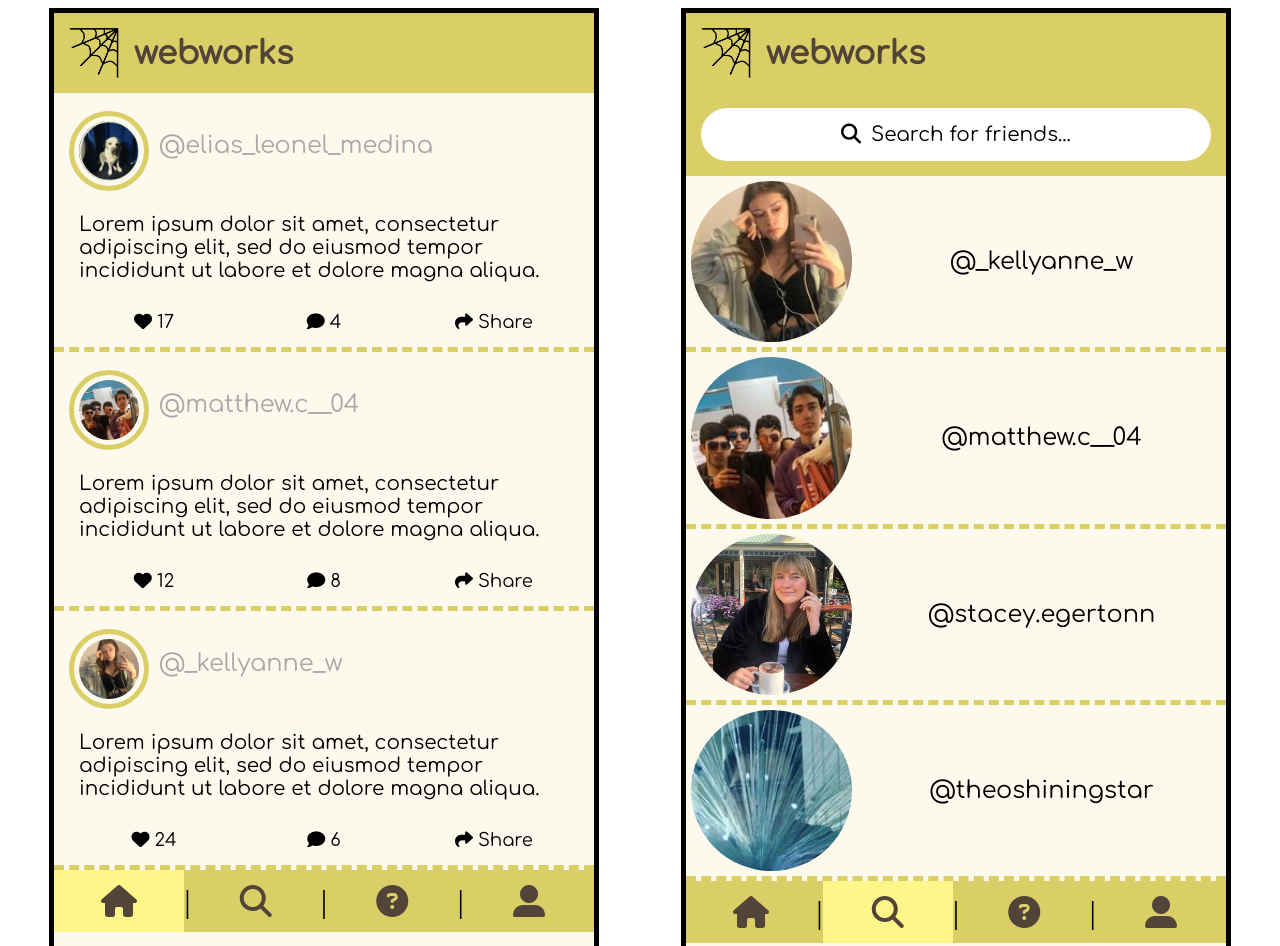
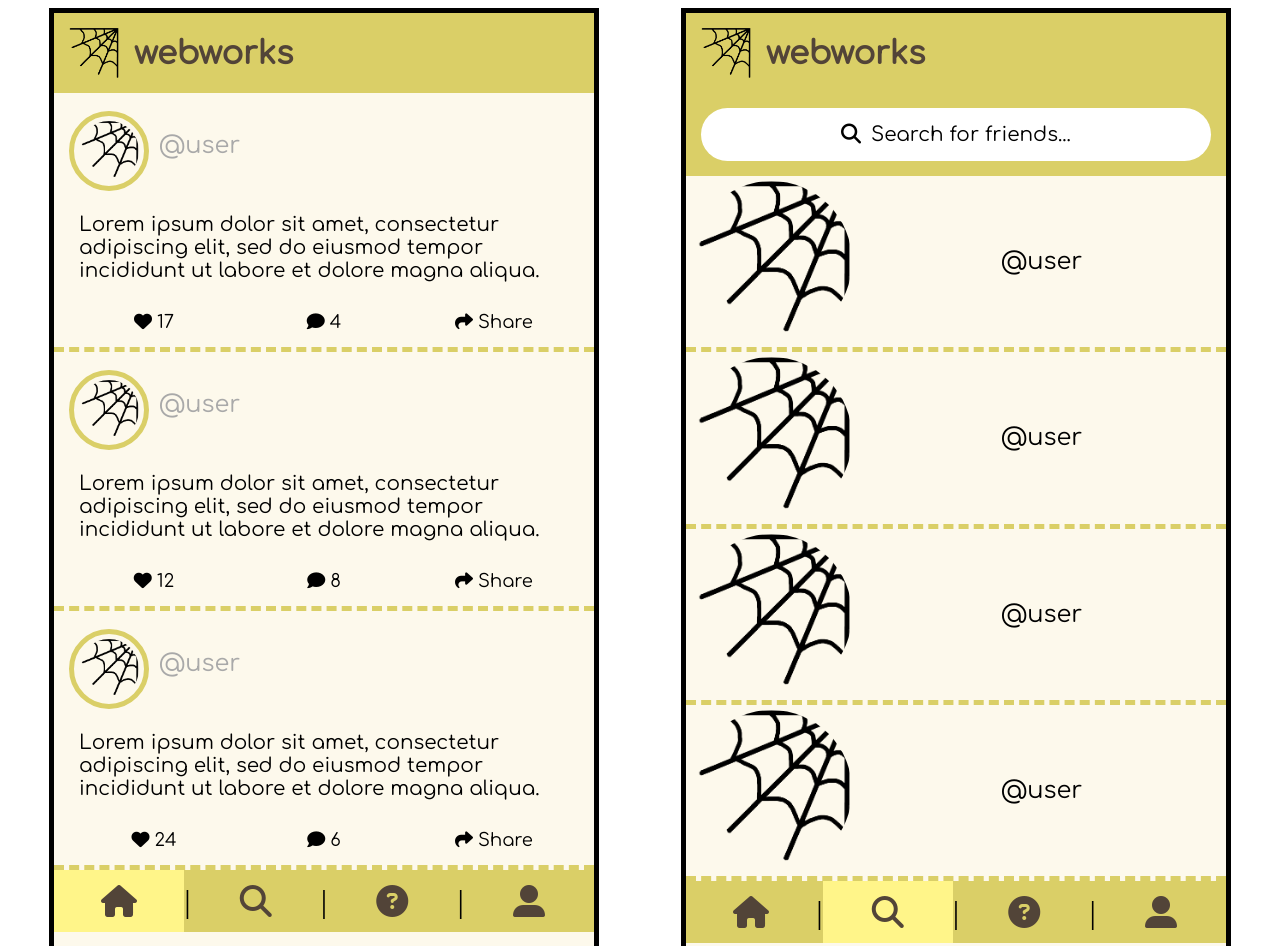
Before and after one commit to bash-theo/webworks-concept, a plain HTML site: page index.html in a window 1280 px wide. Shown: the top 946 px of the page. Drawn offline with Linux system fonts and the light colour scheme.

Commit message:
post-release final update

```diff
--- a/index.html
+++ b/index.html
@@ -29,8 +29,8 @@
 
             <div class="post-container">
                 <div class="top">
-                    <img src="elias.jpg">
-                    <p>@elias_leonel_medina</p>
+                    <img src="logo.png">
+                    <p>@user</p>
                 </div>
                 <p>Lorem ipsum dolor sit amet, consectetur adipiscing elit, sed do eiusmod tempor incididunt ut labore et dolore magna aliqua.</p>
                 <div class="bottom">
@@ -41,8 +41,8 @@
             </div>
             <div class="post-container">
                 <div class="top">
-                    <img src="chidiac.jpg">
-                    <p>@matthew.c__04</p>
+                    <img src="logo.png">
+                    <p>@user</p>
                 </div>
                 <p>Lorem ipsum dolor sit amet, consectetur adipiscing elit, sed do eiusmod tempor incididunt ut labore et dolore magna aliqua.</p>
                 <div class="bottom">
@@ -53,8 +53,8 @@
             </div>
             <div class="post-container">
                 <div class="top">
-                    <img src="kellyanne.jpg">
-                    <p>@_kellyanne_w</p>
+                    <img src="logo.png">
+                    <p>@user</p>
                 </div>
                 <p>Lorem ipsum dolor sit amet, consectetur adipiscing elit, sed do eiusmod tempor incididunt ut labore et dolore magna aliqua.</p>
                 <div class="bottom">
@@ -96,20 +96,20 @@
             </div>
             <div class="search-container">
                 <a>
-                    <img src="kellyanne.jpg">
-                    <p>@_kellyanne_w</p>
+                    <img src="logo.png">
+                    <p>@user</p>
                 </a>
                 <a>
-                    <img src="chidiac.jpg">
-                    <p>@matthew.c__04</p>
+                    <img src="logo.png">
+                    <p>@user</p>
                 </a>
                 <a>
-                    <img src="stace.jpg">
-                    <p>@stacey.egertonn</p>
+                    <img src="logo.png">
+                    <p>@user</p>
                 </a>
                 <a>
-                    <img src="meh.jpg">
-                    <p>@theoshiningstar</p>
+                    <img src="logo.png">
+                    <p>@user</p>
                 </a>
             </div>
 
```
Also changed, not shown: chidiac.jpg (deleted), elias.jpg (deleted), kellyanne.jpg (deleted), madds.jpg (deleted), meh.jpg (deleted), stace.jpg (deleted).
